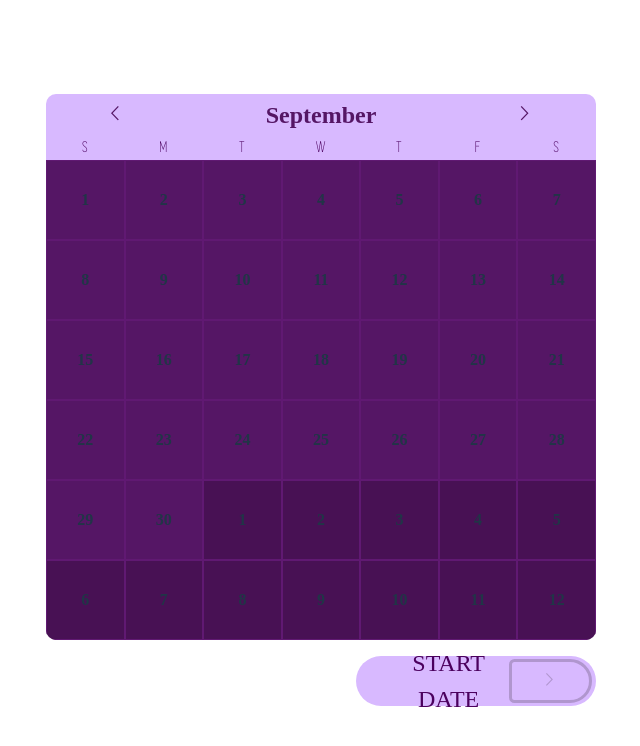
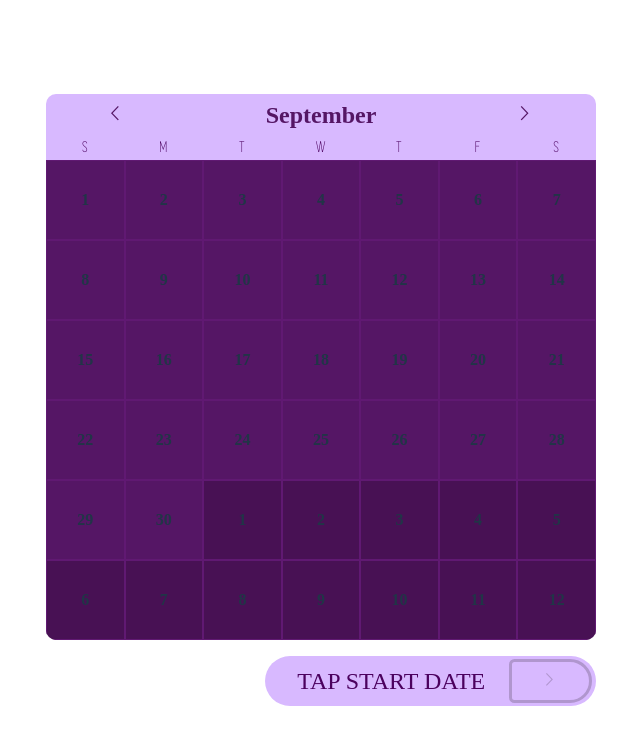
Before and after one commit to ttches/whendow.ui, a React (Vite) app: page / in a window 1280 px wide. Shown: the top 746 px of the page, without its empty margins (319-959 px from the left). Built offline with nearby package versions, Linux system fonts and the light colour scheme.

Commit message:
feat(footer): right aligned, changed cta text

```diff
--- a/src/Components/CreateMeeting.tsx
+++ b/src/Components/CreateMeeting.tsx
@@ -68,11 +68,11 @@ const CreateMeeting = () => {
 
   const getCtaVerbiage = () => {
     if (!startDate) {
-      return "START DATE";
+      return "TAP START DATE";
     }
 
     if (!endDate) {
-      return "END DATE";
+      return "TAP END DATE";
     }
 
     return "CREATE";
--- a/src/Components/FloatingFooter.tsx
+++ b/src/Components/FloatingFooter.tsx
@@ -12,7 +12,6 @@ const FooterContainer = styled.div`
   display: flex;
   justify-content: space-between;
   justify-self: flex-end;
-  width: 240px;
 `;
 
 const StyledButton = styled.button`
@@ -47,6 +46,7 @@ const TextContainer = styled.div`
   color: #4b015e;
   display: flex;
   margin-left: 32px;
+  padding-right: 24px;
   font-family: "copasetic";
   font-size: 24px;
 `;
```
